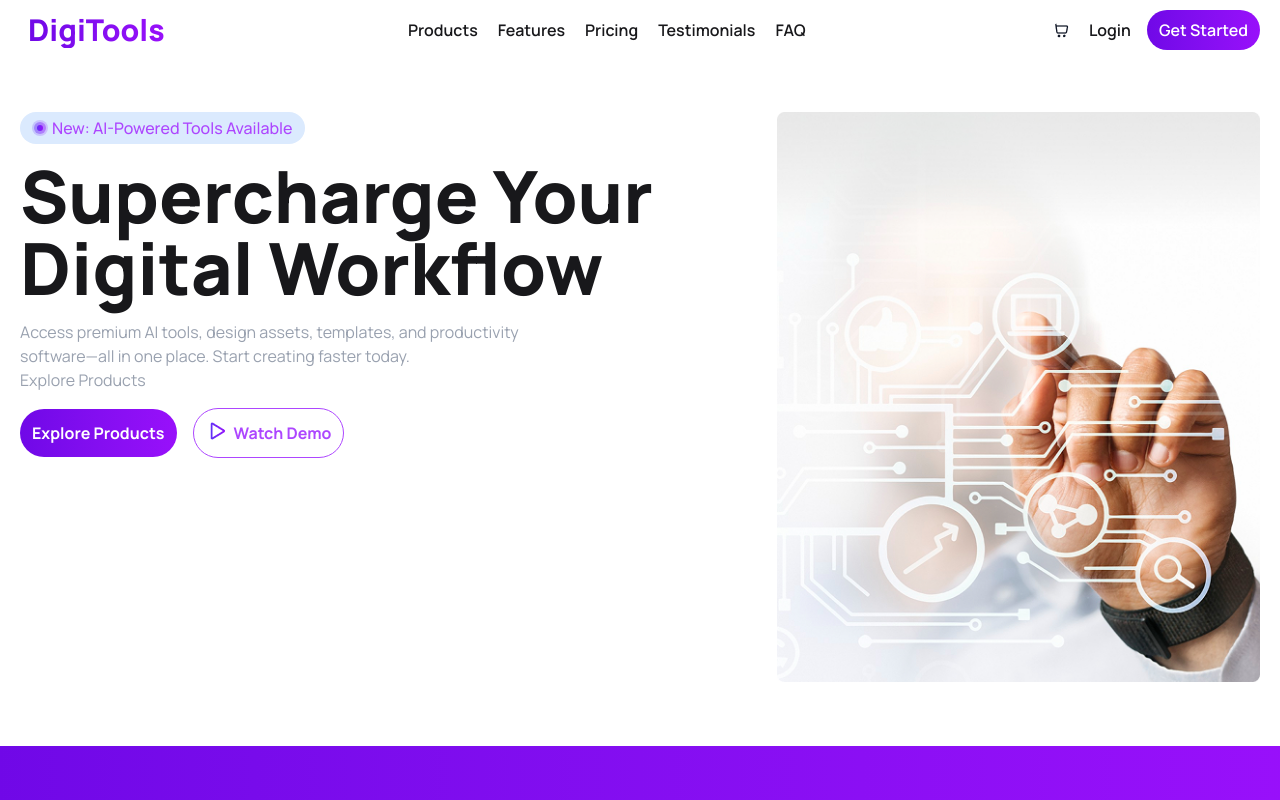
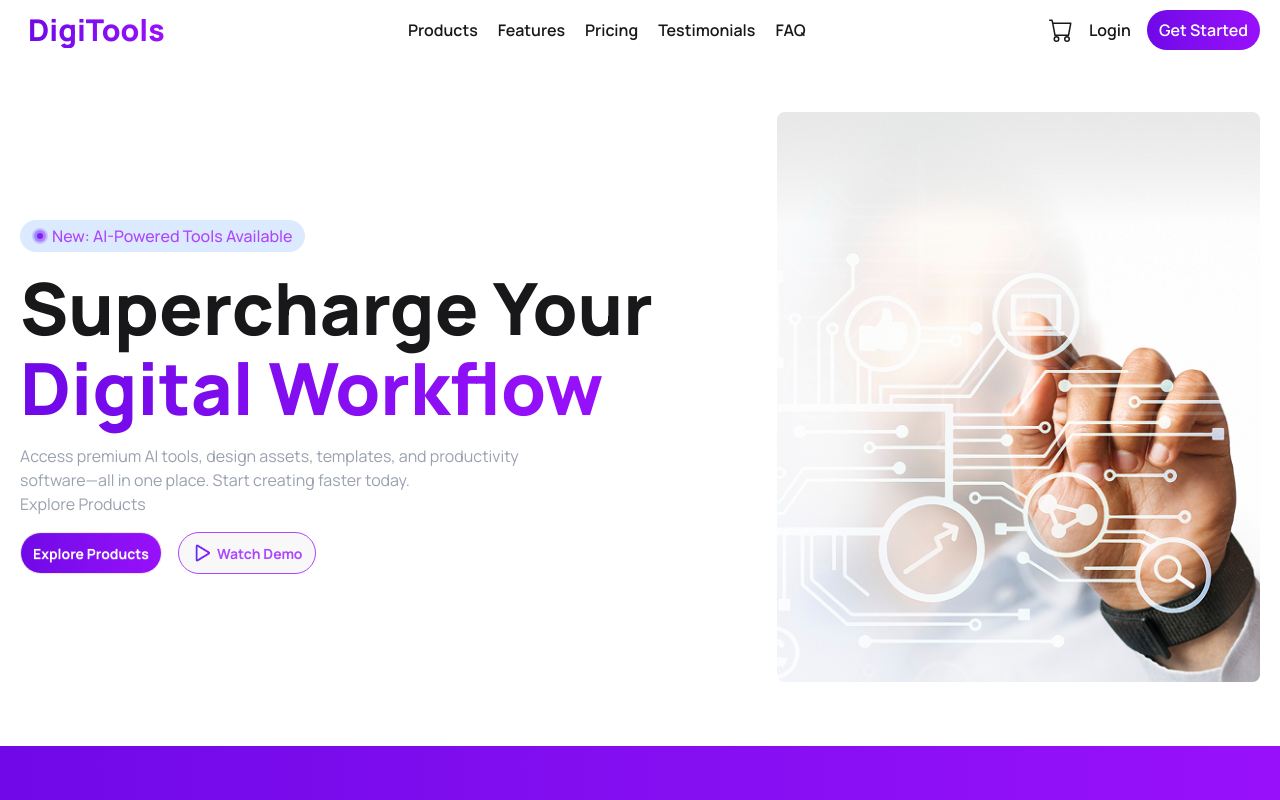
Before and after one commit to Rashedul2001/PH_B13_A06, a React (Vite) app: page / in a window 1280 px wide. Shown: the top 800 px of the page. Built offline with nearby package versions, Linux system fonts and the light colour scheme.

Commit message:
Add minor Improvements

```diff
--- a/src/components/Banner.jsx
+++ b/src/components/Banner.jsx
@@ -6,18 +6,18 @@ import "../App.css"
 const Banner = () => {
     return (
         <div className='px-5 flex flex-col lg:flex-row container mx-auto  my-10 lg:my-16 lg:gap-8 gap-4'>
-            <div className='flex-3 space-y-4 '>
-                <p className='inline-flex gap-1 rounded-full px-3 py-1 font-medium text-purple-500 bg-blue-100' >
+            <div className='flex flex-col flex-3 space-y-4 justify-center'>
+                <p className='inline-flex gap-1 rounded-full px-3 py-1 font-medium text-purple-500 bg-blue-100 w-fit' >
                     <img src={circle} alt="ai" className='inline' />
                     New: AI-Powered Tools Available</p>
-                <h1 className='font-extrabold text-4xl lg:text-7xl '>Supercharge Your <br /> Digital Workflow</h1>
+                <h1 className='font-extrabold text-4xl lg:text-7xl leading-20 '>Supercharge Your <br /><span className="vp-gradient text-transparent bg-clip-text"> Digital Workflow</span></h1>
                 <p className='text-gray-400 text-sm lg:text-base '>Access premium AI tools, design assets, templates, and productivity<br />
                     software—all in one place. Start creating faster today.<br /> Explore Products
                 </p>
 
                 <div className="items-center flex gap-4">
-                    <button className='vp-gradient p-3 rounded-full text-white font-bold'>Explore Products</button>
-                    <button className="inline-flex p-3 border border-purple-500 text-purple-500 rounded-full font-bold "><img src={playIcon} alt="Play" className="mr-2" /> Watch Demo</button>
+                    <button className='vp-gradient px-3 py-5 rounded-full text-white font-bold btn'>Explore Products</button>
+                    <button className="inline-flex px-3 py-5 border border-purple-500 text-purple-500 rounded-full font-bold btn"><img src={playIcon} alt="Play" className="" /> Watch Demo</button>
                 </div>
             </div>
 
--- a/src/components/Card.jsx
+++ b/src/components/Card.jsx
@@ -24,7 +24,7 @@ const handleClick = () =>{
     }
 }
     return (
-        <div className="p-5 space-y-4">
+        <div className="p-5 space-y-4 shadow-2xl rounded-2xl">
             <div className="flex justify-end ">
                 <p className="bg-blue-200 py-1 px-2.5 font-medium rounded-full">{product.tagType}</p>
             </div>
--- a/src/components/Cart.jsx
+++ b/src/components/Cart.jsx
@@ -1,4 +1,5 @@
 import { toast } from 'react-toastify';
+import { BsCart } from "react-icons/bs";
 
 
 const Cart = ({ cartItems, setCartItems, total, setTotal }) => {
@@ -10,10 +11,10 @@ const Cart = ({ cartItems, setCartItems, total, setTotal }) => {
     }
 
     return (
-        <div className='mt-10 sm:p-10 space-y-6'>{
+        <div className='mt-10 sm:p-10 space-y-6'>
+            <p className='font-bold text-2xl'>Your Cart</p>{
                 cartItems.length > 0 ? (
                     <>
-                    <p className='font-bold text-2xl'>Your Cart</p>
                         <div>{
                             cartItems.map(item => {
                                 return (
@@ -38,7 +39,10 @@ const Cart = ({ cartItems, setCartItems, total, setTotal }) => {
                         </div>
                         <button className='btn vp-gradient p-4 w-full rounded-full font-bold text-white ' onClick={() => { setCartItems([]); toast("Checkout was successful!"); }}>Proceed to Checkout</button>
                     </>) : (
+                    <>
+                        <BsCart className='w-16 h-16 mx-auto' />
                         <p className='text-center text-gray-500'>Your cart is empty.</p>
+                    </>
                 )}
         </div>
 
--- a/src/components/NavBar.jsx
+++ b/src/components/NavBar.jsx
@@ -1,8 +1,8 @@
 import React, { Component, useState } from 'react';
 import "../styles/NavBar.css";
-import cartIcon from "../assets/shopping-cart.png";
 import { GiHamburgerMenu } from "react-icons/gi";
 import { IoMdClose } from "react-icons/io";
+import { BsCart } from "react-icons/bs";
 
 
 
@@ -39,12 +39,13 @@ const NavBar = ({ cartItems }) => {
                 </ul>
             </div>
             <div className='space-x-4 flex items-center'>
-                <a className='relative'><img src={cartIcon} alt="shopping cart" className='w-6 h-auto' />
+                <a className='relative'><BsCart  className='w-6 h-6'/>
                     {cartItems.length > 0 && (
-                        <span className='absolute -top-1 -right-1 bg-amber-600 text-white w-4 h-4 text-[8px] rounded-full text-center leading-none '>{cartItems.length}</span>
+                        <span className='absolute -top-1 -right-1 bg-amber-600 text-white w-4 h-4 text-xs rounded-full flex items-center justify-center'><p>{cartItems.length}</p></span>
 
                     )
-                    }</a>
+                    }
+                </a>
                 <a className='font-semibold'>Login</a>
                 <button className="vp-gradient py-1 sm:py-2 px-3  rounded-full sm:font-semibold whitespace-nowrap text-white cursor-pointer" >Get Started</button>
             </div>
--- a/src/components/PricingSection.jsx
+++ b/src/components/PricingSection.jsx
@@ -8,8 +8,8 @@ const PricingSection = () => {
             <p className='text-center text-gray-500 mb-10'>Choose the plan that fits your needs. Upgrade or downgrade anytime.</p>
 
 
-            <div className='grid grid-cols-1 md:grid-cols-2 lg:grid-cols-3 w-10/12 mx-auto '>
-                <div className='space-y-6 flex-1 p-6'>
+            <div className='grid grid-cols-1 md:grid-cols-2 lg:grid-cols-3 w-10/12 mx-auto gap-3'>
+                <div className='space-y-6 flex-1 p-6 rounded-2xl shadow-2xl '>
                     <div>
                         <h4 className='text-2xl font-bold'>Starter</h4>
                         <p className='text-gray-500'>Perfect for getting started</p>
@@ -23,7 +23,7 @@ const PricingSection = () => {
                     </div>
                     <button className="text-white vp-gradient w-full py-2 rounded-full font-bold">Get Started Free</button>
                 </div>
-                <div className='space-y-6 flex-1 p-6 vp-gradient rounded-2xl'>
+                <div className='space-y-6 flex-1 p-6 vp-gradient rounded-2xl relative shadow-2xl '>
                     <div>
                         <h4 className='text-2xl font-bold text-white'>Pro</h4>
                         <p className='text-white'>Best for professionals</p>
@@ -38,8 +38,9 @@ const PricingSection = () => {
                         <li className="flex gap-1 items-center"><IoCheckmarkSharp className="text-white" /> <span className="text-white font-medium">Advanced analytics</span></li>
                     </div>
                     <button className=" bg-white w-full py-2 rounded-full font-bold"><span className='vp-gradient text-transparent bg-clip-text '>Get Started Free</span></button >
+                    <button className='bg-yellow-200 text-yellow-600 px-2 py-1 rounded-full font-medium absolute -top-4 left-[calc(50%-4em)] whitespace-nowrap  '>Most Popular</button>
                 </div>
-                <div className='space-y-6 flex-1 p-6'>
+                <div className='space-y-6 flex-1 p-6 rounded-2xl shadow-2xl'>
                     <div>
                         <h4 className='text-2xl font-bold'>Enterprise</h4>
                         <p className='text-gray-500'>For teams and businesses</p>
```
Also changed, not shown: 1 other file (tests, documents, lock files or other folders). Lines whose indentation alone changed are shown as unchanged.
